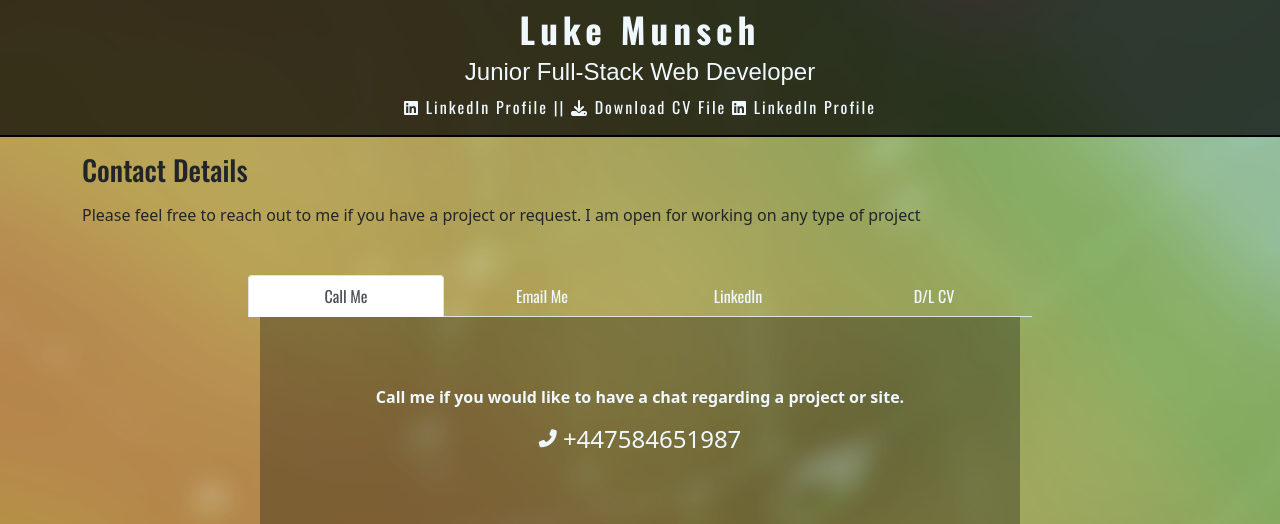
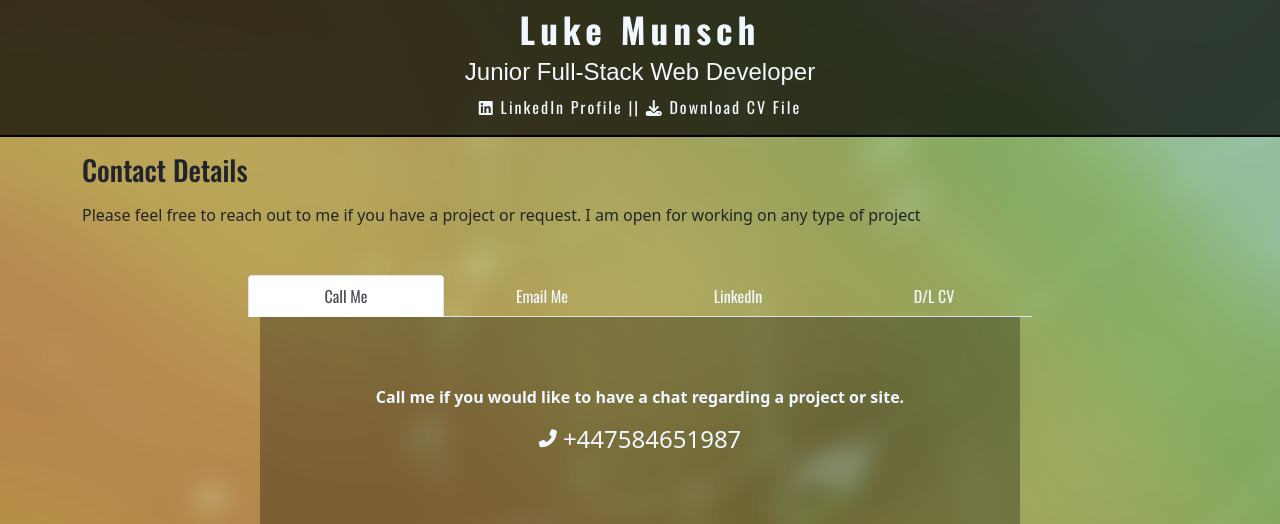
Before and after one commit to lukemunsch/professional-portfolio, a Django app: page /contact/ in a window 1280 px wide. Shown: the top 524 px of the page. Run offline with Django 3.2, Linux system fonts and the light colour scheme; some libraries are stand-ins or nearby versions; some web fonts are replaced.

Commit message:
Remove duplicate link from base header

```diff
--- a/templates/base.html
+++ b/templates/base.html
@@ -87,13 +87,6 @@
               ><i class="fa fa-download" aria-hidden="true"></i
               ><span> Download CV File</span></a
             >
-            <a
-              href="https://www.linkedin.com/in/luke-munsch-b4696020/"
-              target="_blank"
-            >
-            <i class="fab fa-linkedin" aria-hidden="true"></i>
-              <span> LinkedIn Profile</span>
-            </a>
           </p>
         </div>
       </div>
```
